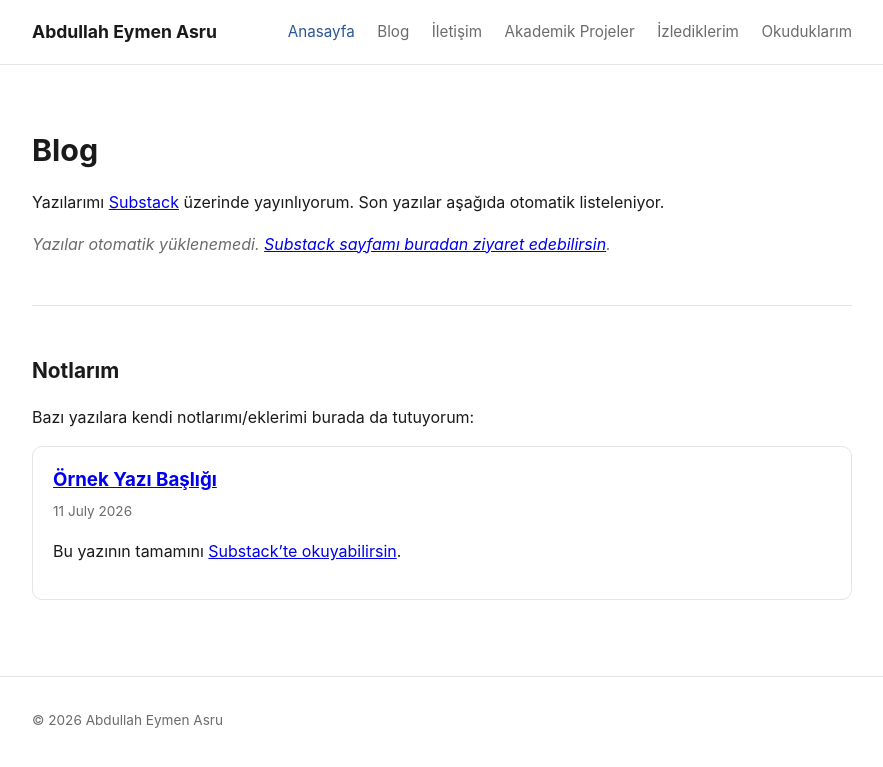
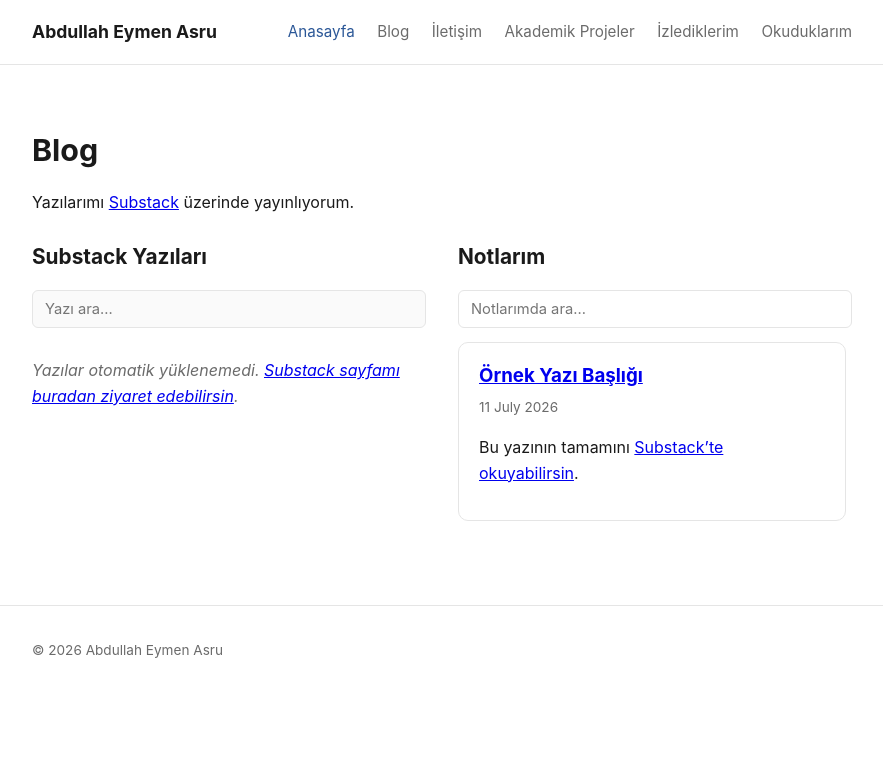
Before and after one commit to abdullah-eymen-asru/abdullah-eymen-asru.github.io, a Jekyll site: the page built from blog.md, in a window 1280 px wide. Shown: the top 767 px of the page, without its empty margins (198-1081 px from the left). Built offline with Jekyll 4.4.1, drawn with Linux system fonts in a browser that asks for light colours; part of the change alters nothing that is shown.

Commit message:
Implement search feature for blog posts and notes
Added search functionality for Substack and notes sections with loading indicators.

```diff
--- a/blog.md
+++ b/blog.md
@@ -6,26 +6,61 @@ title: Blog
 <h1>Blog</h1>
 <p>
   Yazılarımı <a href="{{ site.substack_url }}" target="_blank">Substack</a> üzerinde
-  yayınlıyorum. Son yazılar aşağıda otomatik listeleniyor.
+  yayınlıyorum.
 </p>
 
-<div id="substack-posts">
-  <p class="loading">Yazılar yükleniyor…</p>
+<div class="blog-columns">
+
+  <div class="blog-column">
+    <h2>Substack Yazıları</h2>
+    <input
+      type="text"
+      id="substack-search"
+      class="search-box"
+      placeholder="Yazı ara…"
+      disabled>
+
+    <div id="substack-posts" class="scroll-list">
+      <p class="loading">Yazılar yükleniyor…</p>
+    </div>
+  </div>
+
+  <div class="blog-column">
+    <h2>Notlarım</h2>
+    <input
+      type="text"
+      id="notes-search"
+      class="search-box"
+      placeholder="Notlarımda ara…">
+
+    <div id="notes-posts" class="scroll-list">
+      {% for post in site.posts %}
+      <div class="post-card searchable" data-search="{{ post.title | downcase }} {{ post.excerpt | strip_html | downcase }}">
+        <h3><a href="{{ post.url | relative_url }}">{{ post.title }}</a></h3>
+        <div class="meta">{{ post.date | date: "%d %B %Y" }}</div>
+        <p>{{ post.excerpt }}</p>
+      </div>
+      {% endfor %}
+      {% if site.posts.size == 0 %}
+        <p class="loading">Henüz not eklenmedi.</p>
+      {% endif %}
+    </div>
+  </div>
+
 </div>
 
 <script>
 (async function () {
   const feedUrl = "{{ site.substack_feed }}";
-  // allorigins.win: ham XML'i olduğu gibi getirir, biz kendimiz ayrıştırırız
   const proxyUrl = "https://api.allorigins.win/raw?url=" + encodeURIComponent(feedUrl);
   const container = document.getElementById("substack-posts");
+  const searchBox = document.getElementById("substack-search");
 
   try {
     const res = await fetch(proxyUrl);
     if (!res.ok) throw new Error("Proxy isteği başarısız: " + res.status);
     const xmlText = await res.text();
 
-    // Tarayıcının kendi XML ayrıştırıcısı ile metni gerçek bir belgeye çeviriyoruz
     const parser = new DOMParser();
     const xml = parser.parseFromString(xmlText, "application/xml");
     const items = Array.from(xml.querySelectorAll("item"));
@@ -35,7 +70,7 @@ title: Blog
     }
 
     container.innerHTML = "";
-    items.slice(0, 15).forEach(item => {
+    items.forEach(item => {
       const title = item.querySelector("title")?.textContent?.trim() || "(başlıksız)";
       const link = item.querySelector("link")?.textContent?.trim() || "#";
       const pubDateRaw = item.querySelector("pubDate")?.textContent;
@@ -44,11 +79,12 @@ title: Blog
       const date = pubDateRaw
         ? new Date(pubDateRaw).toLocaleDateString("tr-TR", { year: "numeric", month: "long", day: "numeric" })
         : "";
-      // description'dan HTML etiketlerini temizleyip kısa özet çıkar
       const plain = descRaw.replace(/<[^>]*>/g, "").slice(0, 180);
 
       const card = document.createElement("div");
-      card.className = "post-card";
+      card.className = "post-card searchable";
+      // arama için başlık+özet küçük harfe çevrilip veri olarak saklanıyor
+      card.dataset.search = (title + " " + plain).toLowerCase();
       card.innerHTML = `
         <h3><a href="${link}" target="_blank">${title}</a></h3>
         <div class="meta">${date}</div>
@@ -56,6 +92,11 @@ title: Blog
       `;
       container.appendChild(card);
     });
+
+    // Veri geldikten sonra arama kutusunu aktif hale getiriyoruz
+    searchBox.disabled = false;
+    searchBox.placeholder = "Yazı ara…";
+
   } catch (err) {
     container.innerHTML =
       '<p class="error">Yazılar otomatik yüklenemedi. ' +
@@ -63,17 +104,39 @@ title: Blog
     console.error(err);
   }
 })();
+
+// Genel arama mantığı: bir arama kutusu + bir liste kutusunu birbirine bağlar.
+// Hem Substack hem Notlarım sütunu bu aynı fonksiyonu kullanır.
+function baglaArama(inputId, listId) {
+  const input = document.getElementById(inputId);
+  const list = document.getElementById(listId);
+
+  input.addEventListener("input", () => {
+    const q = input.value.trim().toLowerCase();
+    const cards = list.querySelectorAll(".searchable");
+    let visibleCount = 0;
+
+    cards.forEach(card => {
+      const match = card.dataset.search.includes(q);
+      card.style.display = match ? "" : "none";
+      if (match) visibleCount++;
+    });
+
+    // "sonuç yok" mesajını yönet
+    let emptyMsg = list.querySelector(".no-results");
+    if (visibleCount === 0 && q !== "") {
+      if (!emptyMsg) {
+        emptyMsg = document.createElement("p");
+        emptyMsg.className = "loading no-results";
+        emptyMsg.textContent = "Eşleşen sonuç bulunamadı.";
+        list.appendChild(emptyMsg);
+      }
+    } else if (emptyMsg) {
+      emptyMsg.remove();
+    }
+  });
+}
+
+baglaArama("substack-search", "substack-posts");
+baglaArama("notes-search", "notes-posts");
 </script>
-
-<hr style="margin:3em 0; border:none; border-top:1px solid var(--border);">
-
-<h2>Notlarım</h2>
-<p>Bazı yazılara kendi notlarımı/eklerimi burada da tutuyorum:</p>
-
-{% for post in site.posts %}
-<div class="post-card">
-  <h3><a href="{{ post.url | relative_url }}">{{ post.title }}</a></h3>
-  <div class="meta">{{ post.date | date: "%d %B %Y" }}</div>
-  <p>{{ post.excerpt }}</p>
-</div>
-{% endfor %}
```
